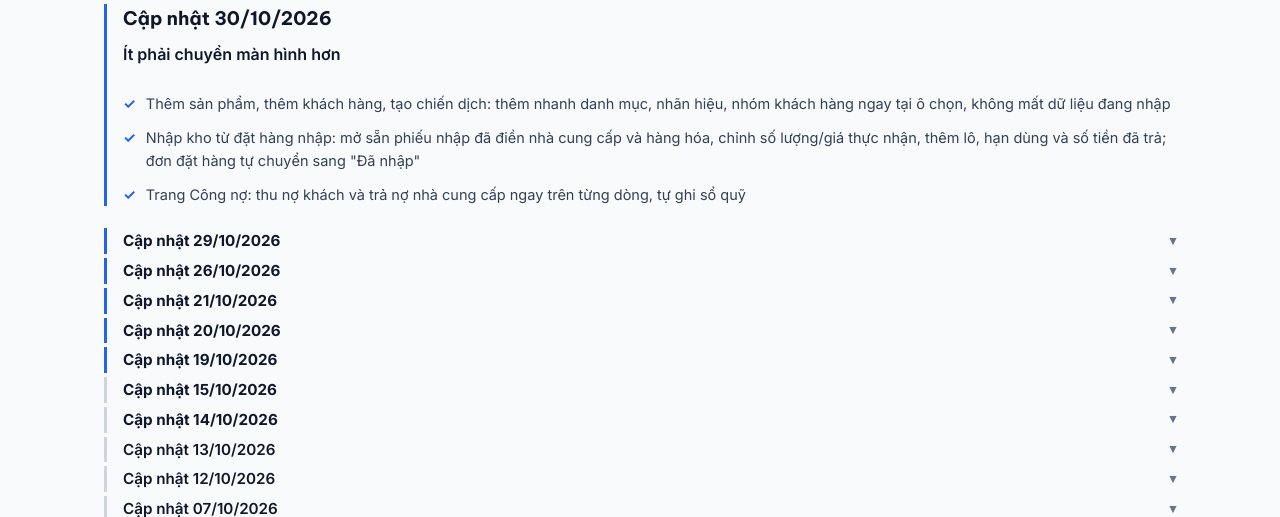
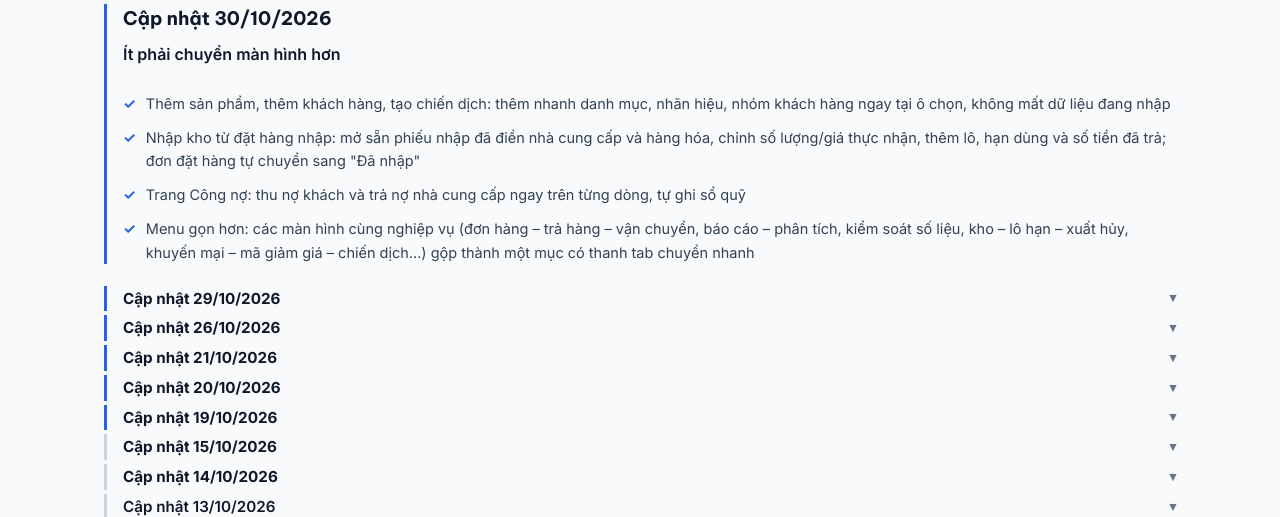
Before and after one commit to hoangnamcnc-ioc/kt-soft-web, a PHP site: page /san-pham-qlbh2.php in a window 1280 px wide. Shown: the part 3256-3773 px from the top of the page. Run offline with PHP 8.4, Linux system fonts and the light colour scheme.

Commit message:
QLBH-CLOUD: nhat ky 30/10 them menu gon

```diff
--- a/san-pham-qlbh2.php
+++ b/san-pham-qlbh2.php
@@ -113,6 +113,7 @@ require_once __DIR__ . '/inc_header.php';
         <li>Thêm sản phẩm, thêm khách hàng, tạo chiến dịch: thêm nhanh danh mục, nhãn hiệu, nhóm khách hàng ngay tại ô chọn, không mất dữ liệu đang nhập</li>
         <li>Nhập kho từ đặt hàng nhập: mở sẵn phiếu nhập đã điền nhà cung cấp và hàng hóa, chỉnh số lượng/giá thực nhận, thêm lô, hạn dùng và số tiền đã trả; đơn đặt hàng tự chuyển sang "Đã nhập"</li>
         <li>Trang Công nợ: thu nợ khách và trả nợ nhà cung cấp ngay trên từng dòng, tự ghi sổ quỹ</li>
+        <li>Menu gọn hơn: các màn hình cùng nghiệp vụ (đơn hàng – trả hàng – vận chuyển, báo cáo – phân tích, kiểm soát số liệu, kho – lô hạn – xuất hủy, khuyến mại – mã giảm giá – chiến dịch...) gộp thành một mục có thanh tab chuyển nhanh</li>
       </ul>
     </div>
 
```
